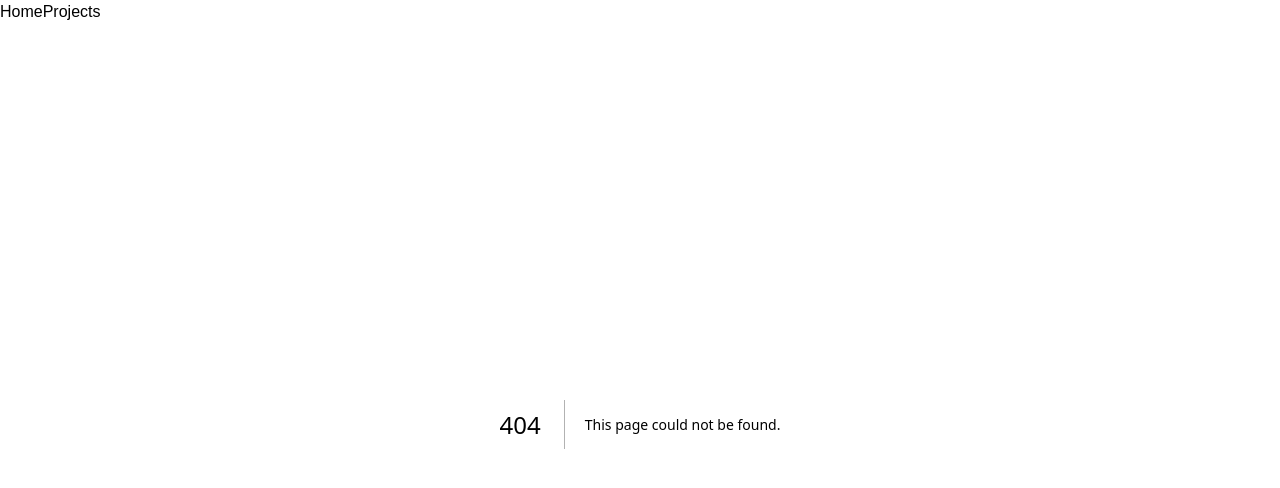
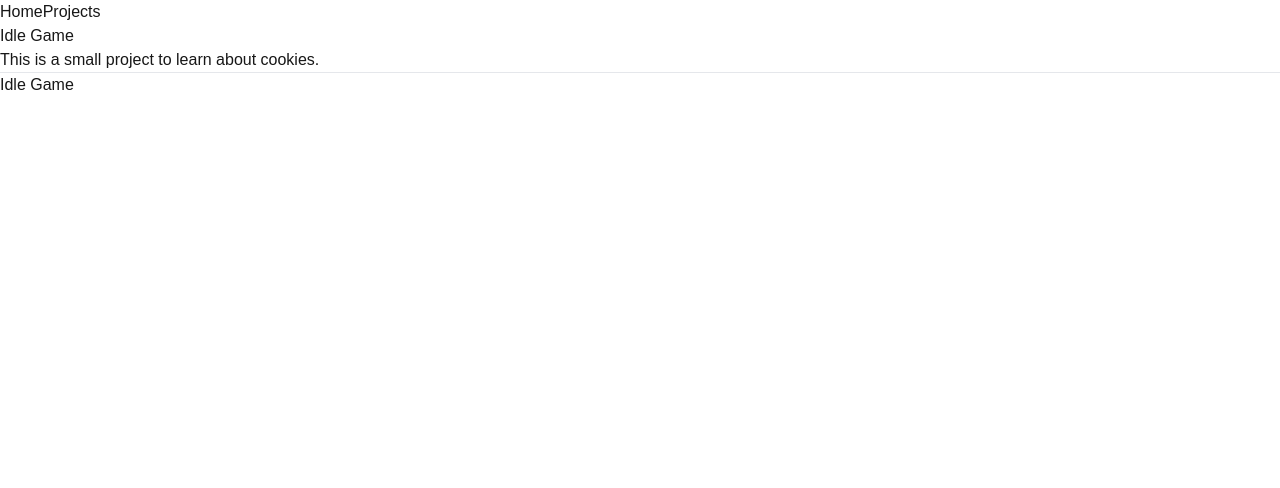
Before and after one commit to ymumberson/Tailwind-Portfolio, a Next.js app: page /projects/idle-game in a window 1280 px wide. Before the commit this address had no page. Shown: the top 488 px of the page. Built offline with nearby package versions, Linux system fonts and the light colour scheme.

Commit message:
Setup the initial skeleton of the idle game as a new project.

```diff
--- /dev/null
+++ b/src/app/projects/idle-game/page.tsx
@@ -0,0 +1,11 @@
+import Project from "@/app/components/Project";
+
+const idleGame = () => {
+    return (
+        <Project name={"Idle Game"} description={"This is a small project to learn about cookies."} >
+            Idle Game
+        </Project>
+    );
+}
+
+export default idleGame;
--- a/src/app/projects/page.tsx
+++ b/src/app/projects/page.tsx
@@ -9,6 +9,7 @@ export default function Projects() {
             <Card title="Tic-Tac-Toe" href="/projects/tic-tac-toe" hrefText="See project" description="Following the Tic-Tac-Toe tutorial from https://react.dev/learn/tutorial-tic-tac-toe" />
             <Card title="Digit Classification" href="/projects/digit-classification" hrefText="See project" description="Attempting to classify hand-drawn digits by using a Neural Network trained on the MNIST hand-drawn digits dataset. Digits can be from 0 to 9, however, the model will always predict one of these values. This is the reason that even the empty canvas predicts to a digit." />
             <Card title="Weather" href="/projects/weather" hrefText="See project" description="Fetching current weather data from https://openweathermap.org/ and displaying it." />
+            <Card title="Idle Game" href="/projects/idle-game" hrefText="See project" description="Small idle game to learn about cookies." />
         </div>
       </div>
     );
```
